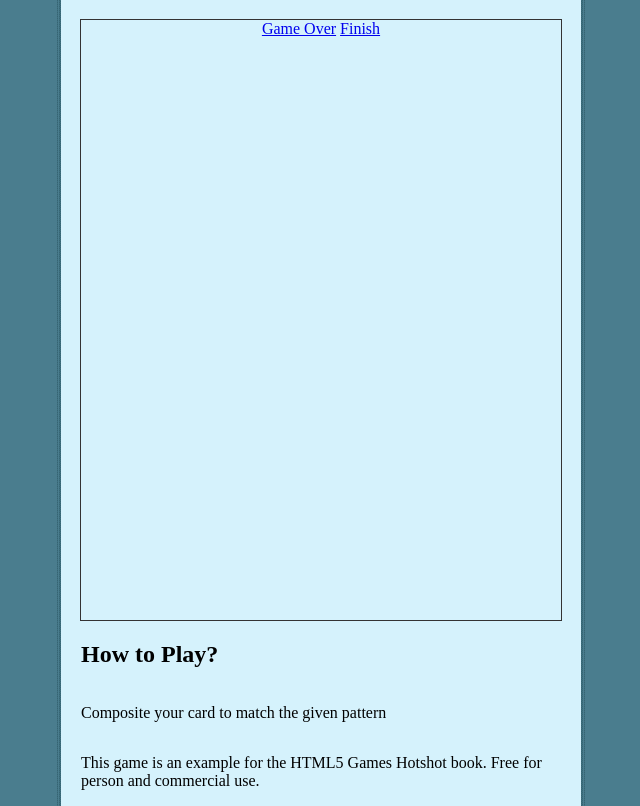
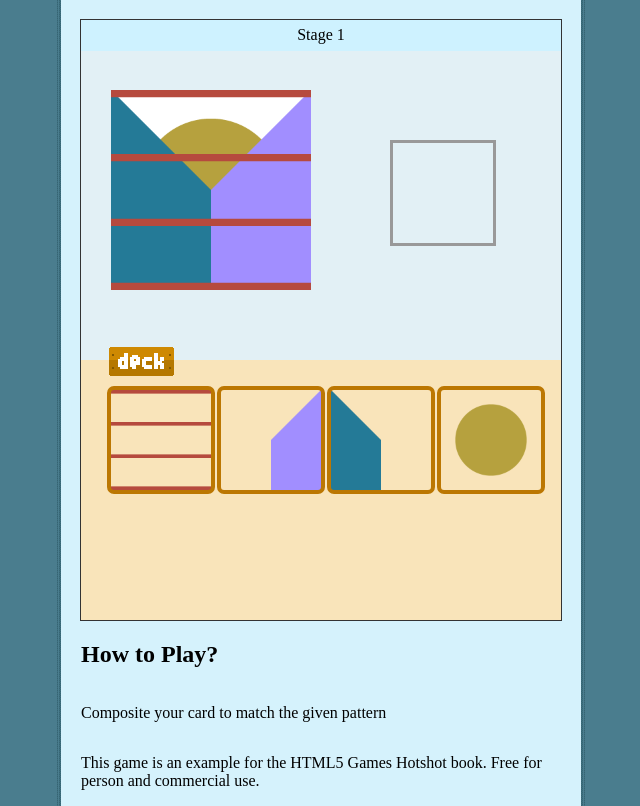
Before and after one commit to chrisyboy53/ColorQuest, a plain HTML site: page index.html in a window 1280 px wide. Both pictures are taken after a click on the link "Start Game". Shown: the part 61-867 px from the top of the page, without its empty margins (319-959 px from the left). Drawn offline with Linux system fonts and the light colour scheme.

Commit message:
Further progress

```diff
--- a/game.css
+++ b/game.css
@@ -74,10 +74,18 @@ p {
   background: url(images/game_bg.png);
 }
 
+  #gameover-btn {
+    background: url(images/)
+  }
+
 #game-scene.out {
   opacity: 0;
   top: 0;
   -webkit-transition-delay: .5s;
+}
+
+#game-scene.out, #summary-scene.in {
+  transition-delay: .5s;
 }
 
 #summary-scene {
--- a/index.html
+++ b/index.html
@@ -14,8 +14,19 @@
 	</header>
 	<section id="game">
 		<div id="game-scene" class="scene out">
-			<a href="#" id="gameover-btn">Game Over</a>
-			<a href="#" id="finish-btn">Finish</a>
+			<div id="stage">Stage 1</div>
+			<div id="quest" class="quest">
+				<div id="quest-composition" class="composition"></div>
+			</div>
+			<div id="element-template">
+				<div class="pattern" data-pattern="1"></div>
+			</div>
+
+			<div id="your-composition"></div>
+			<div id="deck" class="deck"></div>
+
+			<!-- <a href="#" id="gameover-btn">Game Over</a> -->
+			<!-- <a href="#" id="finish-btn">Finish</a> -->
 		</div>
 		<div id="start-scene" class="scene">
 			<a href="#" id="start-btn" class="button">Start Game</a>
@@ -40,7 +51,15 @@
 			<p>This game is an example for the HTML5 Games Hotshot book. Free for person and commercial use.</p>
 		</div>
 	</footer>
-	<div id="element-template"></div>
+	<div id="element-template">
+		<div class="pattern-slot">
+			<div class="pattern" data-pattern="1"></div>
+		</div>
+	</div>
+	<script src='js/patch.js'></script>
+	<script type="text/javascript" src="js/composition-view.js"></script>
+	<script src='js/composition.js'></script>
+	<script src='js/quest.js'></script>
 	<script type="text/javascript" src="js/scene.js"></script>
 	<script type="text/javascript" src="js/game.js"></script>
 </body>
--- /dev/null
+++ b/js/composition-view.js
@@ -0,0 +1,7 @@
+(function(){
+	var game = this.colorQuestGame = this.colorQuestGame || {};
+
+	game.compositionView = {
+		node: document.getElementById('your-composition')
+	};
+})();
--- /dev/null
+++ b/js/composition.js
@@ -0,0 +1,11 @@
+(function(){
+	var game = this.colorQuestGame = this.colorQuestGame || {};
+
+	var Composition = game.Composition = (function() {
+		function Composition() {
+			this.data = [];
+		}
+		return Composition;
+	})();
+
+})();
--- a/js/game.js
+++ b/js/game.js
@@ -11,6 +11,11 @@
 	var game = this.colorQuestGame = this.colorQuestGame || {};
 
 	game.flow = {
+		currentLevel: 3,
+		startLevel: function() {
+			game.quest = new game.Quest(this.currentLevel);
+			game.gameScene.visualise(game.quest);
+		},
 		startOver: function() {
 			game.startScene.hide();
 			game.summaryScene.hide();
@@ -31,6 +36,10 @@
 			game.startScene.hide();
 			game.summaryScene.hide();
 			game.gameScene.show();
+
+			game.compositionView.node.removeAllChildren();
+			this.startLevel();
+
 		},
 		finishLevel: function() {
 			game.gameScene.hide();
@@ -43,6 +52,7 @@
 		game.summaryScene.handleInput();
 		game.gameoverScene.handleInput();
 		game.gameScene.handleInput();
+		game.flow.startLevel();
 	};
 
 	init();
--- /dev/null
+++ b/js/patch.js
@@ -0,0 +1,5 @@
+Node.prototype.removeAllChildren = function() {
+	while(this.firstChild) {
+		this.removeChild(this.firstChild);
+	}
+};
--- /dev/null
+++ b/js/quest.js
@@ -0,0 +1,24 @@
+(function(){
+	var game = this.colorQuestGame = this.colorQuestGame || {};
+
+	var questLevels = [
+		[ [5,6], [3] ],
+		[ [6], [1, 2] ],
+		[ [5, 6] ],
+		[ [3], [1, 2], [4] ],
+		[ [1, 2], [3], [4], [5, 6]]
+	];
+
+	var Quest = game.Quest = (function() {
+		function Quest(level) {
+			var questData = questLevels[level];
+			this.data = questData;
+		}
+
+		Quest.prototype = new game.Composition();
+
+		return Quest;
+
+	})();
+
+})();
--- a/js/scene.js
+++ b/js/scene.js
@@ -17,14 +17,49 @@
 	var gameScene = game.gameScene = Object.create(scene);
 	gameScene.node = document.getElementById('game-scene');
 	gameScene.handleInput = function() {
-		document.getElementById('finish-btn').onclick = function () {
-			game.flow.finishLevel();
-		};
+		// document.getElementById('finish-btn').onclick = function () {
+		// 	game.flow.finishLevel();
+		// };
 
-		document.getElementById('gameover-btn').onclick = function() {
-			game.flow.gameOver();
-		};
+		// document.getElementById('gameover-btn').onclick = function() {
+		// 	game.flow.gameOver();
+		// };
+
 	};
+
+	gameScene.visualise = function(quest) {
+		var questData = quest.data;
+		var patternsToShow = [];
+		for (var i in questData) {
+			for (var j in questData[i]) {
+				patternsToShow.push(questData[i][j]);
+			}
+		}
+
+		var questCompositionNode = document.getElementById('quest-composition');
+		questCompositionNode.removeAllChildren();
+
+		for (var i in patternsToShow) {
+			var patternNode = document.querySelector('#element-template .pattern').cloneNode(/*clone children*/true);
+			patternNode.setAttribute('data-pattern', patternsToShow[i]);
+			questCompositionNode.appendChild(patternNode);
+		}
+
+		patternsToShow.sort(function(a, b) {
+			return Math.random() - 0.5;
+		});
+
+		var deckNode = document.getElementById('deck');
+		deckNode.removeAllChildren();
+
+		for (var i in patternsToShow) {
+			var patternSlotNode = document.querySelector('#element-template .pattern-slot').cloneNode(/*clone children*/true);
+			patternSlotNode.querySelector('.pattern').setAttribute('data-pattern', patternsToShow[i]);
+			deckNode.appendChild(patternSlotNode);
+		}
+
+	};
+
 
 	var startScene = game.startScene = Object.create(scene);
 	startScene.node =  document.getElementById('start-scene');
```
Also changed, not shown: images/game_bg.png (added), images/gameover_bg.png (added), images/pattern1.png (added), images/pattern2.png (added), images/pattern3.png (added), images/pattern4.png (added), images/summary_bg.png (added).
